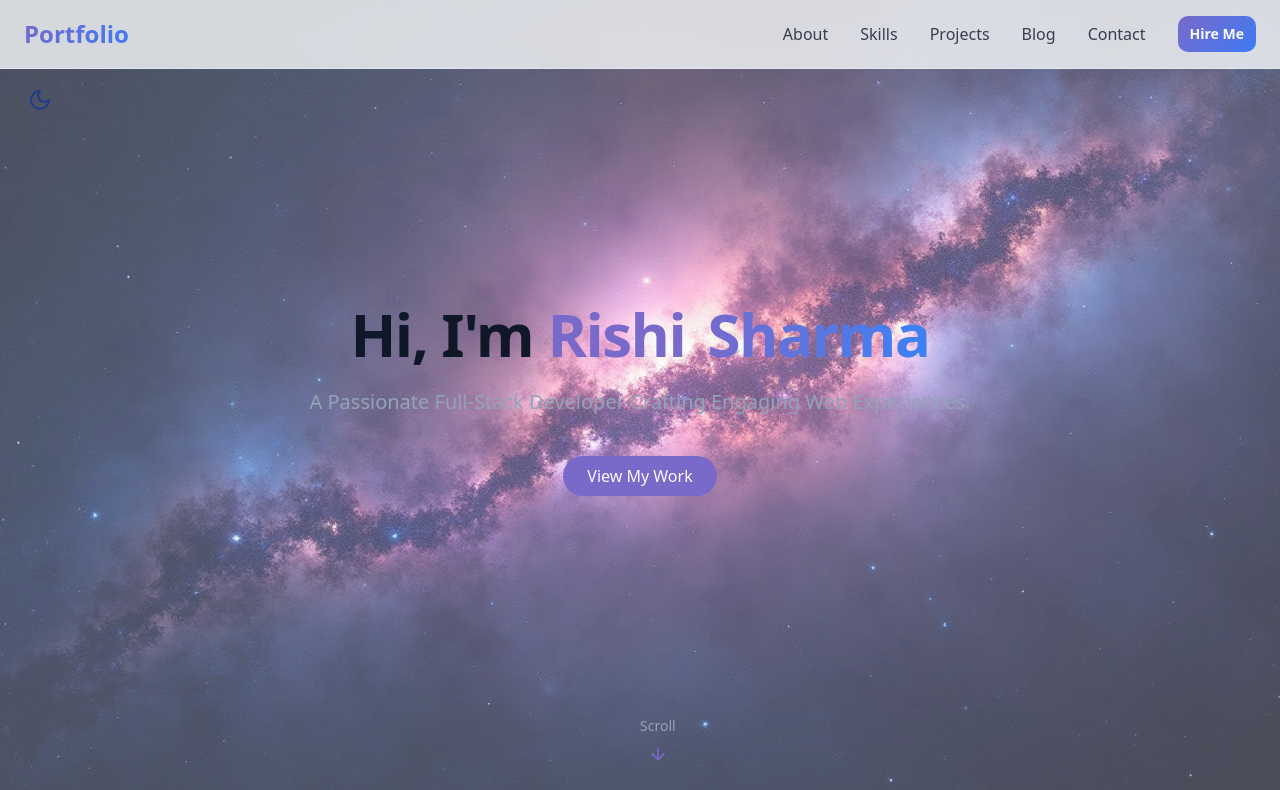
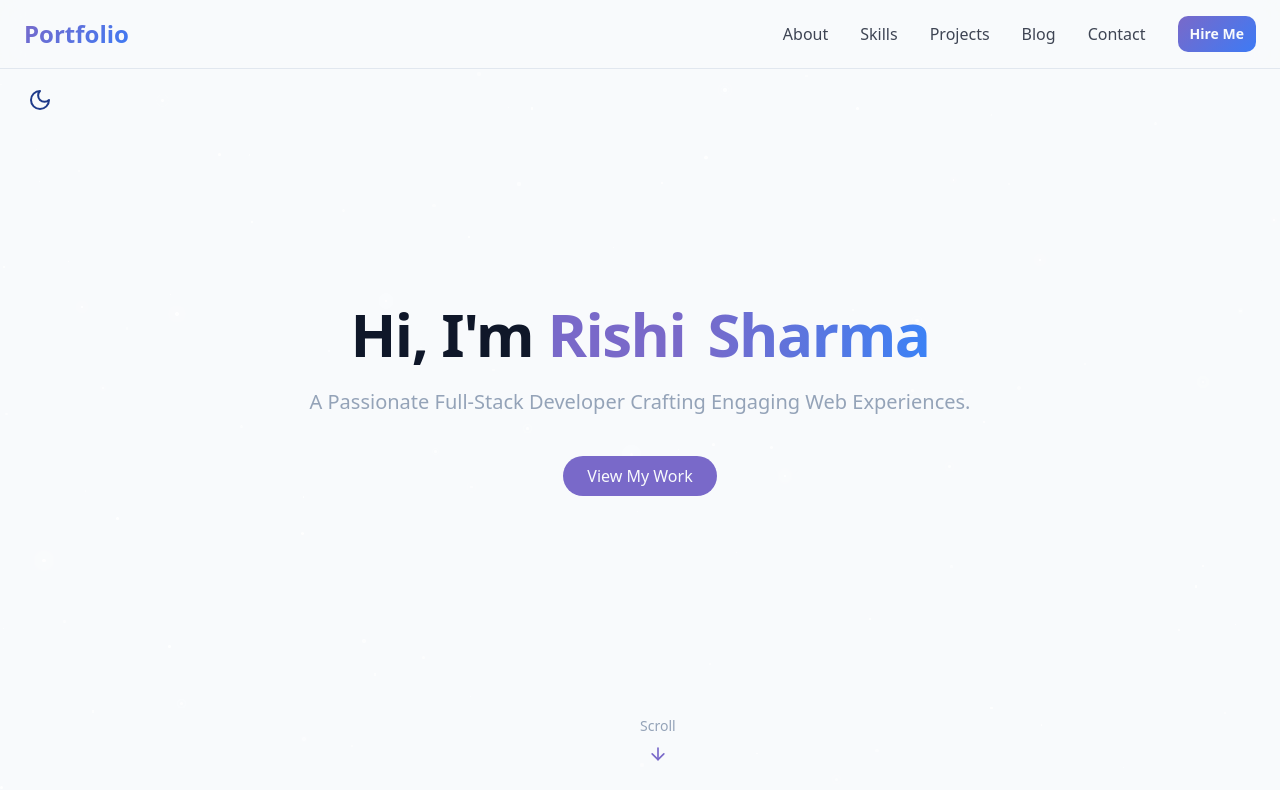
Before and after one commit to rishisharma056/my-portfolio, a React (Vite) app: page / in a window 1280 px wide. Shown: the top 790 px of the page. Built offline with nearby package versions, Linux system fonts and the light colour scheme; the HTML template or start-up script is replaced by a standard one.

Commit message:
Update space background

```diff
--- a/src/components/Hero.tsx
+++ b/src/components/Hero.tsx
@@ -1,20 +1,11 @@
 import { ArrowDown } from "lucide-react";
-import spaceBg from "@/assets/space-bg.jpg";
 
 const Hero = () => {
   return (
     <section
       id="hero"
       className="relative min-h-screen flex flex-col items-center justify-center px-4"
-      style={{
-        backgroundImage: `url(${spaceBg})`,
-        backgroundSize: 'cover',
-        backgroundPosition: 'center',
-        backgroundAttachment: 'fixed',
-      }}
     >
-      <div className="absolute inset-0 bg-background/30"></div>
-
       <div className="container max-w-4xl mx-auto text-center z-10 relative">
         <div className="space-y-6">
           <h1 className="text-4xl md:text-6xl font-bold tracking-tight">
--- /dev/null
+++ b/src/components/StarBackground.tsx
@@ -0,0 +1,105 @@
+import { useEffect, useState } from "react";
+
+export const StarBackground = () => {
+  const [stars, setStars] = useState<Array<{
+    id: number;
+    size: number;
+    x: number;
+    y: number;
+    opacity: number;
+    animationDuration: number;
+  }>>([]);
+
+  const [meteors, setMeteors] = useState<Array<{
+    id: number;
+    size: number;
+    x: number;
+    y: number;
+    delay: number;
+    animationDuration: number;
+  }>>([]);
+
+  useEffect(() => {
+    generateStars();
+    generateMeteors();
+
+    const handleResize = () => {
+      generateStars();
+      generateMeteors();
+    };
+
+    window.addEventListener('resize', handleResize);
+    return () => window.removeEventListener('resize', handleResize);
+  }, []);
+
+  const generateStars = () => {
+    const numberOfStars = Math.floor(
+      (window.innerWidth * window.innerHeight) / 10000
+    );
+    const newStars = [];
+
+    for (let i = 0; i < numberOfStars; i++) {
+      newStars.push({
+        id: i,
+        size: Math.random() * 3 + 1,
+        x: Math.random() * 100,
+        y: Math.random() * 100,
+        opacity: Math.random() * 0.5 + 0.5,
+        animationDuration: Math.random() * 4 + 2,
+      });
+    }
+    setStars(newStars);
+  };
+
+  const generateMeteors = () => {
+    const options = [3, 5, 7, 9, 11, 15];
+    const numberOfMeteors = options[Math.floor(Math.random() * options.length)];
+    const newMeteors = [];
+
+    for (let i = 0; i < numberOfMeteors; i++) {
+      newMeteors.push({
+        id: i,
+        size: Math.random() * 2 + 1,
+        x: Math.random() * 100,
+        y: Math.random() * 20,
+        delay: Math.random() * 15,
+        animationDuration: Math.random() * 3 + 3,
+      });
+    }
+    setMeteors(newMeteors);
+  };
+
+  return (
+    <div className="fixed inset-0 overflow-hidden pointer-events-none z-0">
+      {stars.map((star) => (
+        <div
+          key={star.id}
+          className="star animate-pulse-subtle"
+          style={{
+            width: star.size + 'px',
+            height: star.size + 'px',
+            left: star.x + '%',
+            top: star.y + '%',
+            opacity: star.opacity,
+            animationDuration: star.animationDuration + 's',
+          }}
+        />
+      ))}
+
+      {meteors.map((meteor) => (
+        <div
+          key={meteor.id}
+          className="meteor animate-meteor"
+          style={{
+            width: meteor.size + 'px',
+            height: meteor.size + 'px',
+            left: meteor.x + '%',
+            top: meteor.y + '%',
+            animationDelay: meteor.delay + 's',
+            animationDuration: meteor.animationDuration + 's',
+          }}
+        />
+      ))}
+    </div>
+  );
+};
--- a/src/index.css
+++ b/src/index.css
@@ -69,21 +69,6 @@
   body {
     @apply bg-background text-foreground transition-colors duration-300;
     font-feature-settings: "rlig" 1, "calt" 1;
-    background-image: url('/src/assets/space-bg.jpg');
-    background-size: cover;
-    background-position: center;
-    background-attachment: fixed;
-  }
-
-  body::before {
-    content: '';
-    position: fixed;
-    top: 0;
-    left: 0;
-    right: 0;
-    bottom: 0;
-    background: hsl(var(--background) / 0.85);
-    z-index: -1;
   }
 }
 
@@ -118,4 +103,40 @@
     background: linear-gradient(to right, hsl(var(--card)), hsl(var(--card)));
     background-clip: padding-box;
   }
+
+  /* Star and Meteor Styles */
+  .star {
+    @apply absolute rounded-full bg-white;
+    box-shadow: 0 0 10px rgba(255, 255, 255, 0.8);
+  }
+
+  .meteor {
+    @apply absolute rounded-full;
+    background: linear-gradient(90deg, rgba(255,255,255,0) 0%, rgba(255,255,255,1) 100%);
+    box-shadow: 0 0 10px rgba(255, 255, 255, 0.8);
+  }
+
+  @keyframes pulse-subtle {
+    0%, 100% { opacity: 1; }
+    50% { opacity: 0.5; }
+  }
+
+  @keyframes meteor {
+    0% {
+      transform: translateX(0) translateY(0) rotate(-45deg);
+      opacity: 1;
+    }
+    100% {
+      transform: translateX(300px) translateY(300px) rotate(-45deg);
+      opacity: 0;
+    }
+  }
+
+  .animate-pulse-subtle {
+    animation: pulse-subtle var(--animation-duration, 3s) ease-in-out infinite;
+  }
+
+  .animate-meteor {
+    animation: meteor var(--animation-duration, 5s) linear infinite;
+  }
 }
--- a/src/pages/Index.tsx
+++ b/src/pages/Index.tsx
@@ -7,10 +7,12 @@ import Blog from "@/components/Blog";
 import Contact from "@/components/Contact";
 import Footer from "@/components/Footer";
 import { ThemeToggle } from "@/components/ThemeToggle";
+import { StarBackground } from "@/components/StarBackground";
 
 const Index = () => {
   return (
-    <div className="min-h-screen">
+    <div className="min-h-screen relative">
+      <StarBackground />
       <ThemeToggle />
       <Header />
       <main>
```
Also changed, not shown: src/assets/hero-bg.jpg (deleted), src/assets/space-bg.jpg (deleted).
